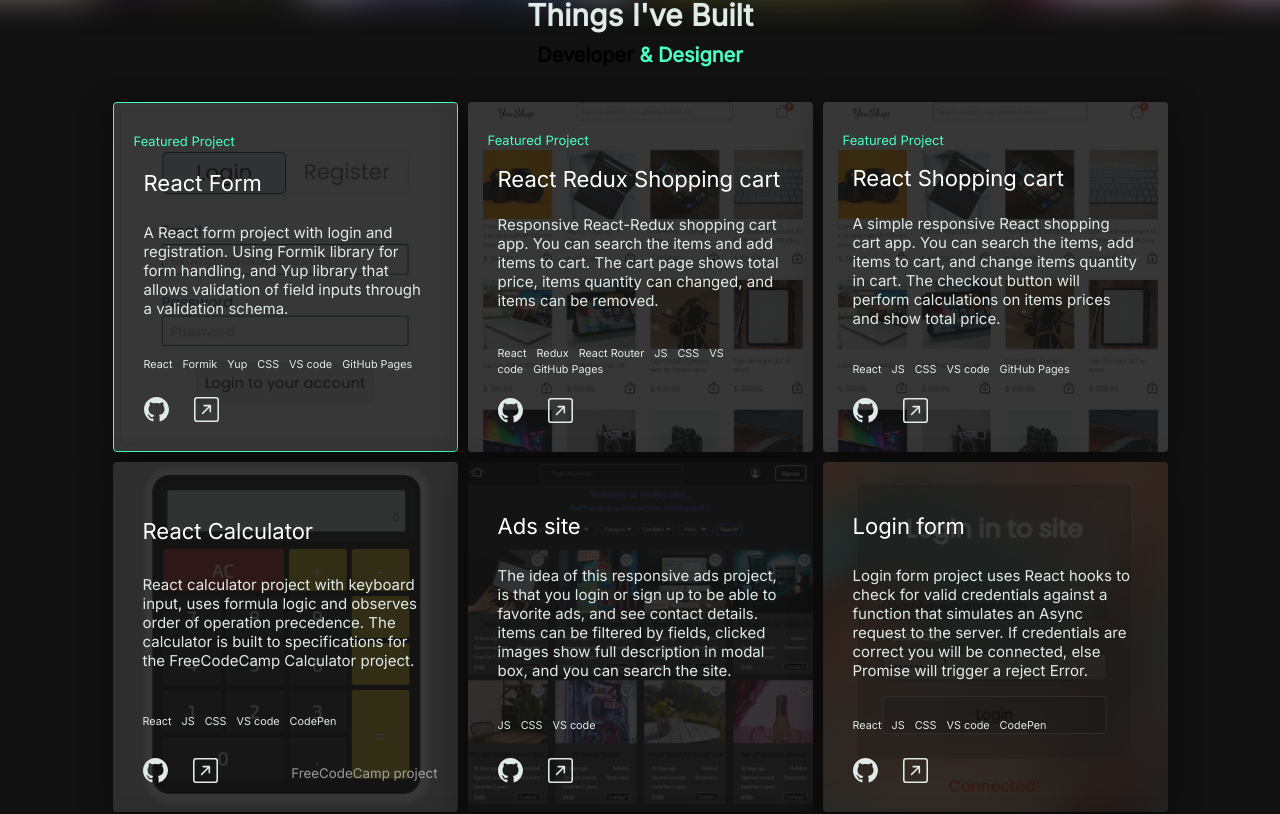
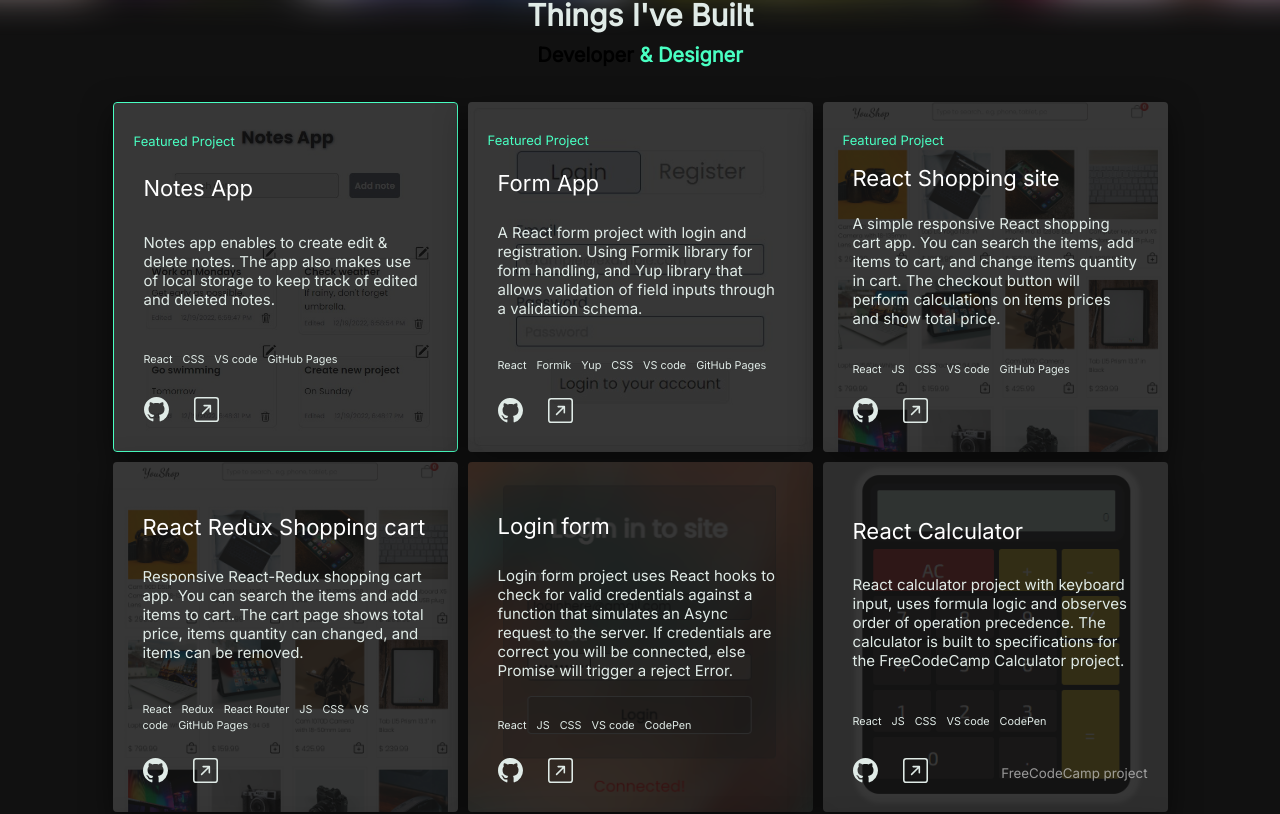
Before and after one commit to YanShtein/yanshtein.github.io, a React (Create React App) app: page / in a window 1280 px wide. Shown: the part 853-1667 px from the top of the page. Built offline with nearby package versions, Linux system fonts and the light colour scheme.

Commit message:
added notes app

```diff
--- a/src/components/Main/Projects.js
+++ b/src/components/Main/Projects.js
@@ -4,11 +4,25 @@ export default function Projects() {
   return (
     <>
 			<Project
+				img={require('../../assets/images/notes.JPG')}
+				featured={'Featured Project'}
+				url="https://yanshtein.github.io/react_notes_app/"
+				repo_url="https://github.com/YanShtein/react_notes_app"
+				title='Notes App'
+				description={
+					`Notes app enables to create edit & delete notes.
+					The app also makes use of local storage to keep track of edited and deleted notes.`
+				}
+				techs={
+					['React', 'CSS', 'VS code', 'GitHub Pages']
+				}
+			/>
+			<Project
 				img={require('../../assets/images/form.JPG')}
 				featured={'Featured Project'}
 				url="https://yanshtein.github.io/react_form/"
 				repo_url="https://github.com/YanShtein/react_form"
-				title='React Form'
+				title='Form App'
 				description={
 					`A React form project with login and registration.
 					Using Formik library for form handling,
@@ -22,6 +36,20 @@ export default function Projects() {
 			<Project
 				img={require('../../assets/images/youShop.png')}
 				featured={'Featured Project'}
+				url="https://yanshtein.github.io/shopping-cart-react/"
+				repo_url="https://github.com/YanShtein/shopping-cart-react"
+				title='React Shopping site'
+				description={
+					`A simple responsive React shopping cart app.
+					You can search the items, add items to cart, and change items quantity in cart.
+					The checkout button will perform calculations on items prices and show total price.`
+				}
+				techs={
+					['React', 'JS', 'CSS', 'VS code', 'GitHub Pages']
+				}
+			/>
+			<Project
+				img={require('../../assets/images/youShop.png')}
 				url="https://yanshtein.github.io/shopping-cart-react-redux/"
 				repo_url="https://github.com/YanShtein/shopping-cart-react-redux"
 				title='React Redux Shopping cart'
@@ -35,18 +63,16 @@ export default function Projects() {
 				}
 			/>
 			<Project
-				img={require('../../assets/images/youShop.png')}
-				featured={'Featured Project'}
-				url="https://yanshtein.github.io/shopping-cart-react/"
-				repo_url="https://github.com/YanShtein/shopping-cart-react"
-				title='React Shopping cart'
+				img={require('../../assets/images/loginform.PNG')}
+				url="https://codepen.io/yansht/pen/rNdaGYL"
+				repo_url="https://github.com/YanShtein/LoginFormReact"
+				title='Login form'
 				description={
-					`A simple responsive React shopping cart app.
-					You can search the items, add items to cart, and change items quantity in cart.
-					The checkout button will perform calculations on items prices and show total price.`
+					`Login form project uses React hooks to check for valid credentials against a function that simulates an Async request to the server.
+						If credentials are correct you will be connected, else Promise will trigger a reject Error.`
 				}
 				techs={
-					['React', 'JS', 'CSS', 'VS code', 'GitHub Pages']
+					['React', 'JS', 'CSS', 'VS code', 'CodePen']
 				}
 			/>
 			<Project
@@ -75,19 +101,6 @@ export default function Projects() {
 				}
 				techs={
 					['JS', 'CSS', 'VS code']
-				}
-			/>
-			<Project
-				img={require('../../assets/images/loginform.PNG')}
-				url="https://codepen.io/yansht/pen/rNdaGYL"
-				repo_url="https://github.com/YanShtein/LoginFormReact"
-				title='Login form'
-				description={
-					`Login form project uses React hooks to check for valid credentials against a function that simulates an Async request to the server.
-						If credentials are correct you will be connected, else Promise will trigger a reject Error.`
-				}
-				techs={
-					['React', 'JS', 'CSS', 'VS code', 'CodePen']
 				}
 			/>
 			<Project
```
Also changed, not shown: src/assets/images/notes.JPG (added).
